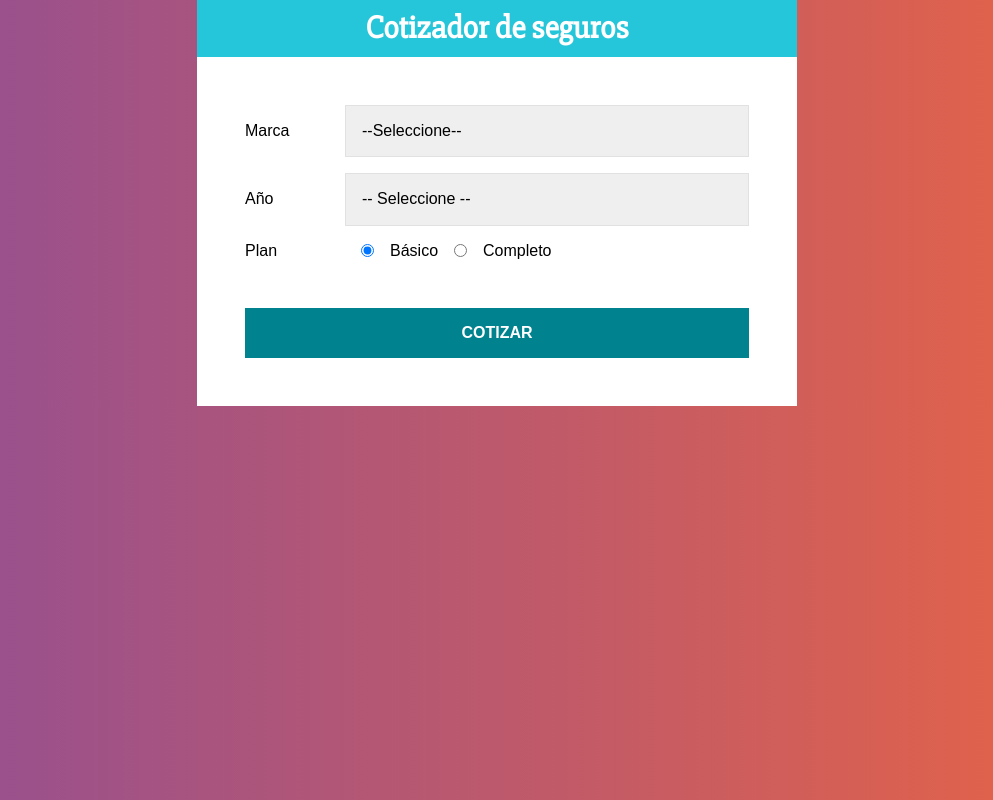
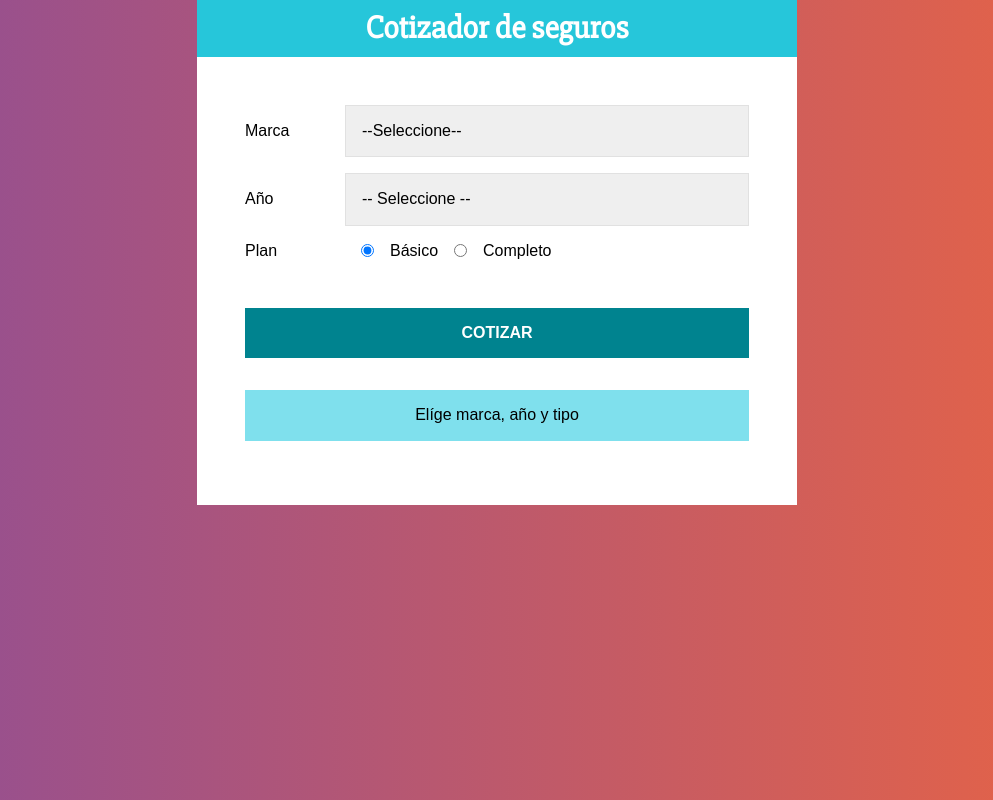
Before and after one commit to AbnirHencazs/CotizadorSeguro, a React (Create React App) app: page / in a window 1280 px wide. Shown: the whole page, without its empty margins (143-1136 px from the left). Built offline with nearby package versions, Linux system fonts and the light colour scheme.

Commit message:
Muestro resultado de la cotizacion con styled component

```diff
--- a/src/App.js
+++ b/src/App.js
@@ -2,6 +2,7 @@ import React, { useState } from 'react';
 import Header from './Components/Header';
 import Formulario from './Components/Formulario';
 import Resumen from './Components/Resumen'
+import Resultado from './Components/Resultado'
 import styled from '@emotion/styled';
 
 const Contenendor = styled.div`
@@ -25,7 +26,7 @@ function App() {
     }
   });
   //destructuramos el objeto Resumen para obtener los datos
-  const { datos } = resumen
+  const { datos, cotizacion } = resumen
   return (
     <Contenendor>
       <Header
@@ -35,6 +36,8 @@ function App() {
           setResumen={setResumen}/>
         <Resumen
           datos={datos}/>
+        <Resultado
+          resultado={cotizacion}/>
       </ContenedorFormulario>
     </Contenendor>
   );
--- a/src/Components/Resultado.jsx
+++ b/src/Components/Resultado.jsx
@@ -0,0 +1,40 @@
+import React from 'react';
+import styled from '@emotion/styled';
+
+const Parrafo = styled.p`
+    background-color: rgb(127, 224, 237);
+    margin-top: 2rem;
+    padding: 1rem;
+    text-align: center;
+`;
+
+const ContenedorResultado = styled.div`
+    text-align: center;
+    padding: .5rem;
+    border: 1px solid #26c6da;
+    background-color: rgb(127, 224, 237);
+    margin-top: 1rem;
+    position: relative;
+`;
+
+const TextoResultado = styled.p`
+    color: #00838F;
+    padding: 1rem;
+    text-transform: uppercase;
+    font-weight: bold;
+    margin: 0;
+`;
+
+const Resultado = ({ resultado }) => {
+    return(
+        (resultado === 0)
+        ? <Parrafo>Elíge marca, año y tipo</Parrafo>
+        :   (
+                <ContenedorResultado>
+                    <TextoResultado>El total es: $ {resultado}</TextoResultado>
+                </ContenedorResultado>
+            )
+    )
+}
+
+export default Resultado;
--- a/src/index.css
+++ b/src/index.css
@@ -9,8 +9,8 @@ body {
 }
 ul {
   list-style: none;
-  padding: none;
-  margin: none;
+  padding: 0;
+  margin: 0;
 }
 span.resultado {
   position: relative;
```
